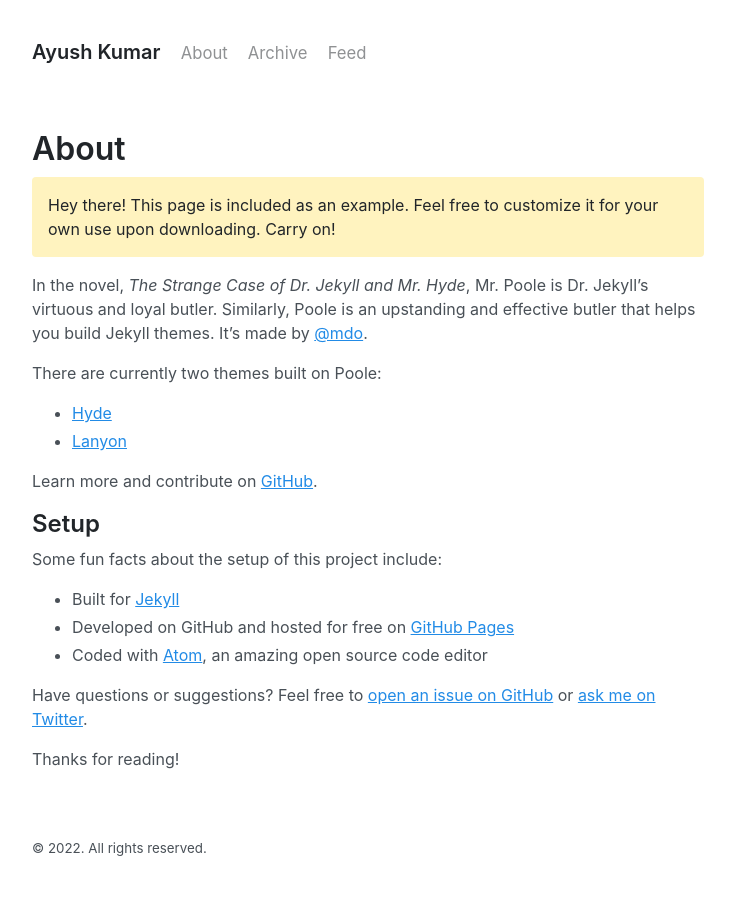
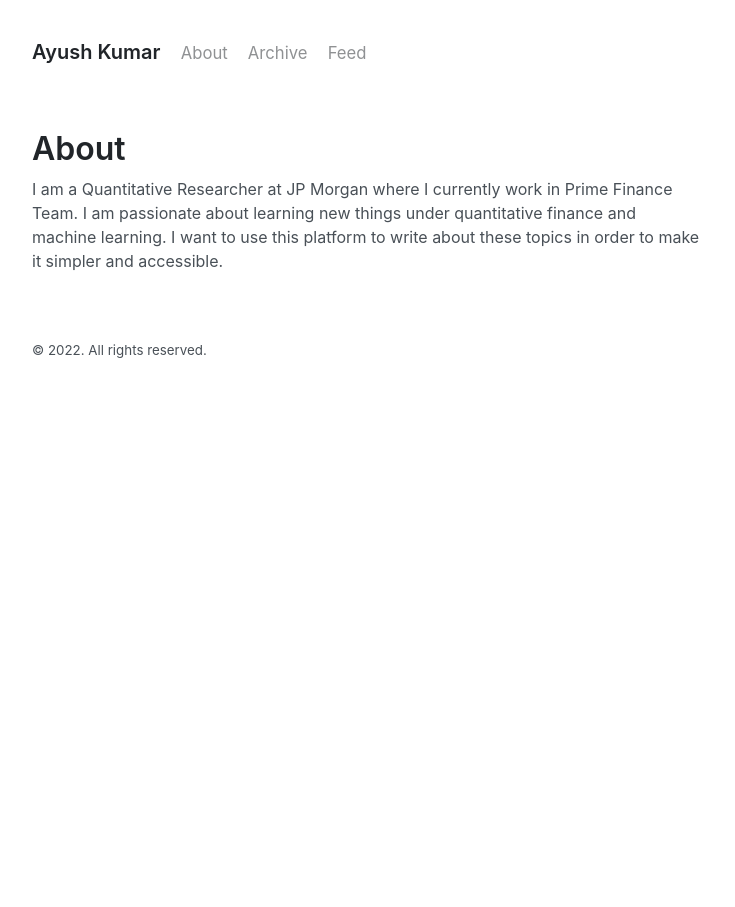
Before and after one commit to ayushkr79/ayushkr79.github.io, a Jekyll site: the page built from about.md, in a window 1280 px wide. Shown: the whole page, without its empty margins (272-1007 px from the left). Built offline with Jekyll 4.4.1, drawn with Linux system fonts in a browser that asks for light colours; comment, search, counter and statistics services are not loaded.

Commit message:
update about section

```diff
--- a/_config.yml
+++ b/_config.yml
@@ -51,6 +51,9 @@ gems:
   - jekyll-redirect-from
   - jekyll-paginate
 
+# generate social links in footer
+social_links:
+  linkedin: ayushkr79
 
 # Google Analytics
 google_analytics: G-LQGMGMEGHR
--- a/about.md
+++ b/about.md
@@ -3,27 +3,6 @@ layout: page
 title: About
 ---
 
-<p class="message">
-  Hey there! This page is included as an example. Feel free to customize it for your own use upon downloading. Carry on!
-</p>
+<!-- ![At IIT-Delhi Graduation](/assets/iitd_graduation_photo-2.png) -->
 
-In the novel, *The Strange Case of Dr. Jekyll and Mr. Hyde*, Mr. Poole is Dr. Jekyll's virtuous and loyal butler. Similarly, Poole is an upstanding and effective butler that helps you build Jekyll themes. It's made by [@mdo](https://twitter.com/mdo).
-
-There are currently two themes built on Poole:
-
-- [Hyde](https://hyde.getpoole.com)
-- [Lanyon](https://lanyon.getpoole.com)
-
-Learn more and contribute on [GitHub](https://github.com/poole).
-
-## Setup
-
-Some fun facts about the setup of this project include:
-
-- Built for [Jekyll](https://jekyllrb.com)
-- Developed on GitHub and hosted for free on [GitHub Pages](https://pages.github.com)
-- Coded with [Atom](https://atom.io), an amazing open source code editor
-
-Have questions or suggestions? Feel free to [open an issue on GitHub](https://github.com/poole/poole/issues/new) or [ask me on Twitter](https://twitter.com/mdo).
-
-Thanks for reading!
+I am a Quantitative Researcher at JP Morgan where I currently work in Prime Finance Team. I am passionate about learning new things under quantitative finance and machine learning. I want to use this platform to write about these topics in order to make it simpler and accessible.
```
Also changed, not shown: assets/iitd_graduation_photo-2.png (added), assets/iitd_graduation_photo.png (added).
